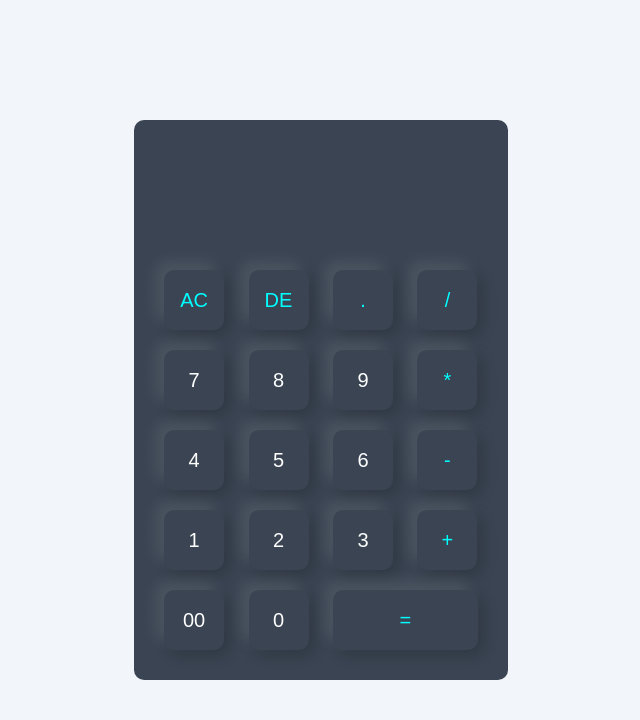
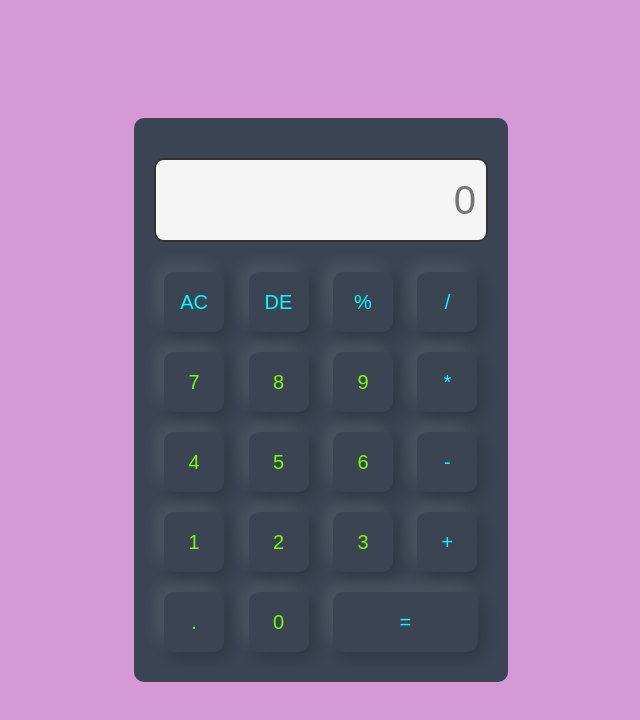
Before and after one commit to srikanth1272/calculator, a plain HTML site: page index.html in a window 1280 px wide. Shown: the whole page, without its empty margins (319-959 px from the left). Drawn offline with Linux system fonts and the light colour scheme.

Commit message:
2nd commot

```diff
--- a/index.html
+++ b/index.html
@@ -3,49 +3,49 @@
     <head>
         <meta name = "viewport" content="width=device-width,initial-scale=1.0">
         <title>Calculator</title>
+
         <link rel="stylesheet"  href="style.css">
     </head>
-    <body>
-
+    <body >
         <div class="container">
             <div class="calculator">
                 <form >
                     <div class="display">
-                        <input type="text" name="display">
+                        <input  type="text" id="inputBox" placeholder=0 />
                     </div>
                     <div>
-                        <input  class = "operator" type="button"value="AC"onclick="display.value = ''">
-                        <input  class = "operator" type="button"value="DE"onclick="display.value =  display.value.slice(0,-1)">
-                        <input  class = "operator" type="button"value="." onclick="display.value += '.'">
-                        <input  class = "operator" type="button"value="/" onclick="display.value += '/'">
+                        <input  class = "operator val" type="button"value="AC">
+                        <input  class = "operator val" type="button"value="DE">
+                        <input  class = "operator val" type="button"value="%" >
+                        <input  class = "operator val" type="button"value="/" >
                     </div>
                     <div>
-                        <input type="button"value="7" onclick="display.value += '7'">
-                        <input type="button"value="8" onclick="display.value += '8'">
-                        <input type="button"value="9" onclick="display.value += '9'">
-                        <input  class = "operator" type="button"value="*" onclick="display.value += '*'">
+                        <input class="val" type="button"value="7" >
+                        <input class="val" type="button"value="8" >
+                        <input class="val" type="button"value="9" >
+                        <input  class = "operator val" type="button"value="*" >
                     </div>
                     <div>
-                        <input type="button"value="4" onclick="display.value += '4'">
-                        <input type="button"value="5" onclick="display.value += '5'">
-                        <input type="button"value="6" onclick="display.value += '6'">
-                        <input  class = "operator" type="button"value="-" onclick="display.value += '-'">
+                        <input class="val" type="button"value="4" >
+                        <input class="val" type="button"value="5" >
+                        <input class="val" type="button"value="6" >
+                        <input  class = "operator val" type="button"value="-" >
                     </div>
                     <div>
-                        <input type="button"value="1" onclick="display.value += '1'">
-                        <input type="button"value="2" onclick="display.value += '2'">
-                        <input type="button"value="3" onclick="display.value += '3'">
-                        <input  class = "operator" type="button"value="+" onclick="display.value += '+'" >
+                        <input class="val" type="button"value="1">
+                        <input class="val" type="button"value="2" >
+                        <input class="val" type="button"value="3" >
+                        <input  class = "operator val" type="button"value="+" >
                     </div>
                     <div>
-                        <input type="button"value="00" onclick="display.value += '00'">
-                        <input type="button"value="0" onclick="display.value += '0'">
-                        <input type="button"value="=" class ="equal" onclick="display.value = eval(display.value)">
+                        <input class="val" type="button"value="." >
+                        <input class="val"  type="button"value="0" >
+                        <input type="button" value="=" class ="equal val">
 
                     </div>
                 </form>
             </div>
         </div>
-
+        <script src = "script.js"></script>
     </body>
 </html>
--- /dev/null
+++ b/script.js
@@ -0,0 +1,32 @@
+let input = document.getElementById('inputBox');
+let values = document.getElementsByClassName('val');
+
+
+let  output = "";
+let arr = Array.from(values);
+arr.forEach(value => {
+    value.addEventListener('click', (e)=>{
+        console.log('Button clicked:', e.target.value);
+        if(e.target.value === '='){
+            try{
+            output = eval(output);
+            input.value = output;
+            }
+            catch(err){
+                input.value = "ERROR";
+            }
+        }
+        else if(e.target.value === 'AC'){
+            output ="";
+            input.value = output;
+        }
+        else if(e.target.value === 'DE' ){
+            output = output.slice(0,-1);
+            input.value = output;
+        }
+        else{
+         output += e.target.value;
+         input.value = output;
+        }
+})
+})
--- a/style.css
+++ b/style.css
@@ -7,10 +7,11 @@
 .container{
     width:100%;
     height: 100vh;
-    background:  #f2f5fa;
+    background: rgba(182, 76, 182, 0.57);
     display: flex;
     align-items: center;
     justify-content: center;
+
 }
 
 .calculator{
@@ -26,23 +27,27 @@
     border-radius: 10px;
     box-shadow: -8px -8px 15px rgba(255, 255, 255, 0.1), 5px 5px 15px rgba(0, 0, 0, 0.2);
     font-size: 20px;
-    color: #fff;
+    color: lawngreen;
     cursor: pointer;
     margin: 10px;
-    background: #3a4452;
+    background:#3a4452;
 }
 
 form .display{
     display: flex;
     justify-content: flex-end;
     margin: 20px 0;
-
+    border: 2px solid #333;
+    background: whitesmoke ;
+    border-radius: 10px;
 }
 form .display input{
     text-align: right;
     flex: 1;
     font-size: 40px;
     box-shadow: none;
+    background: whitesmoke ;
+    color: black;
 }
 
 form input.equal{
```
